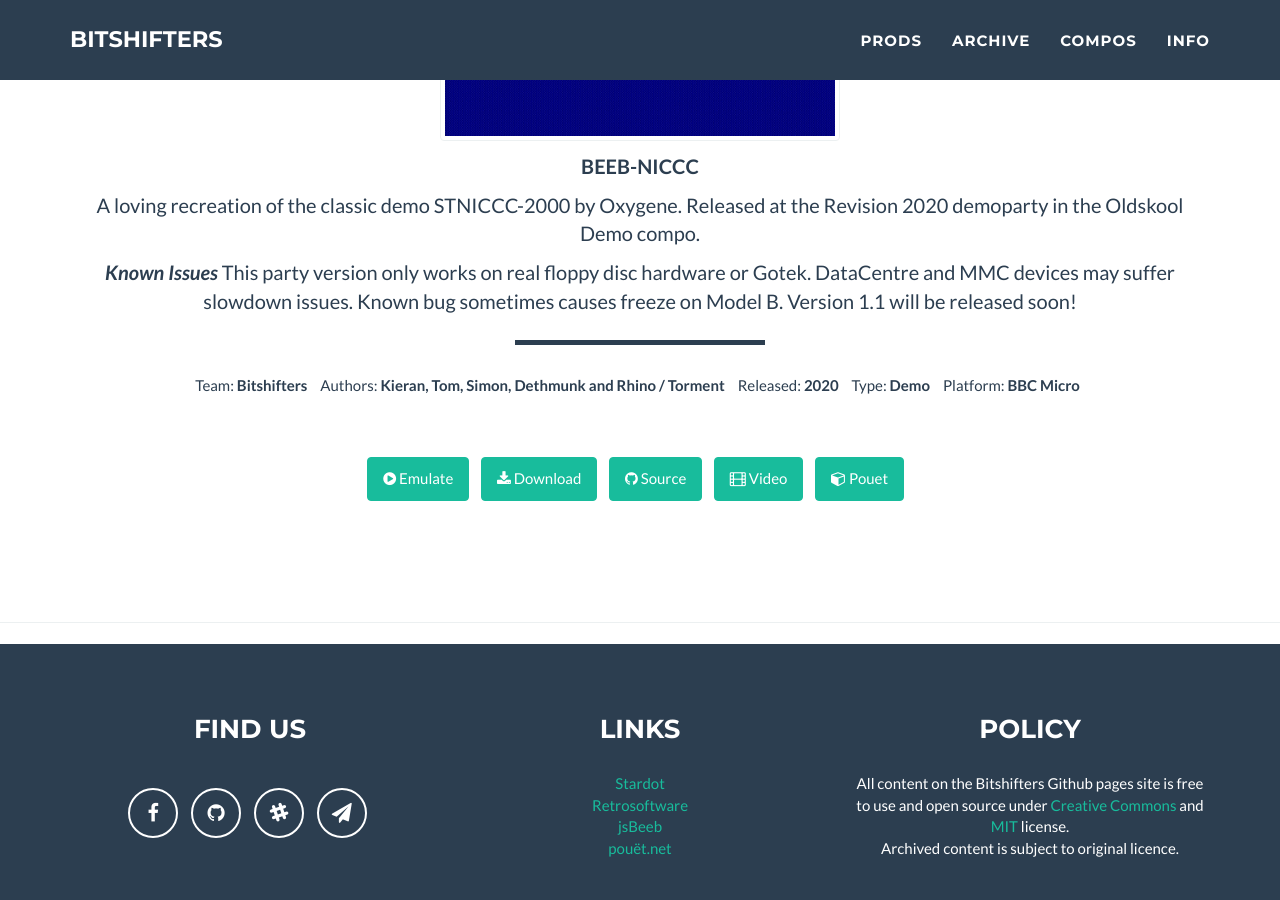
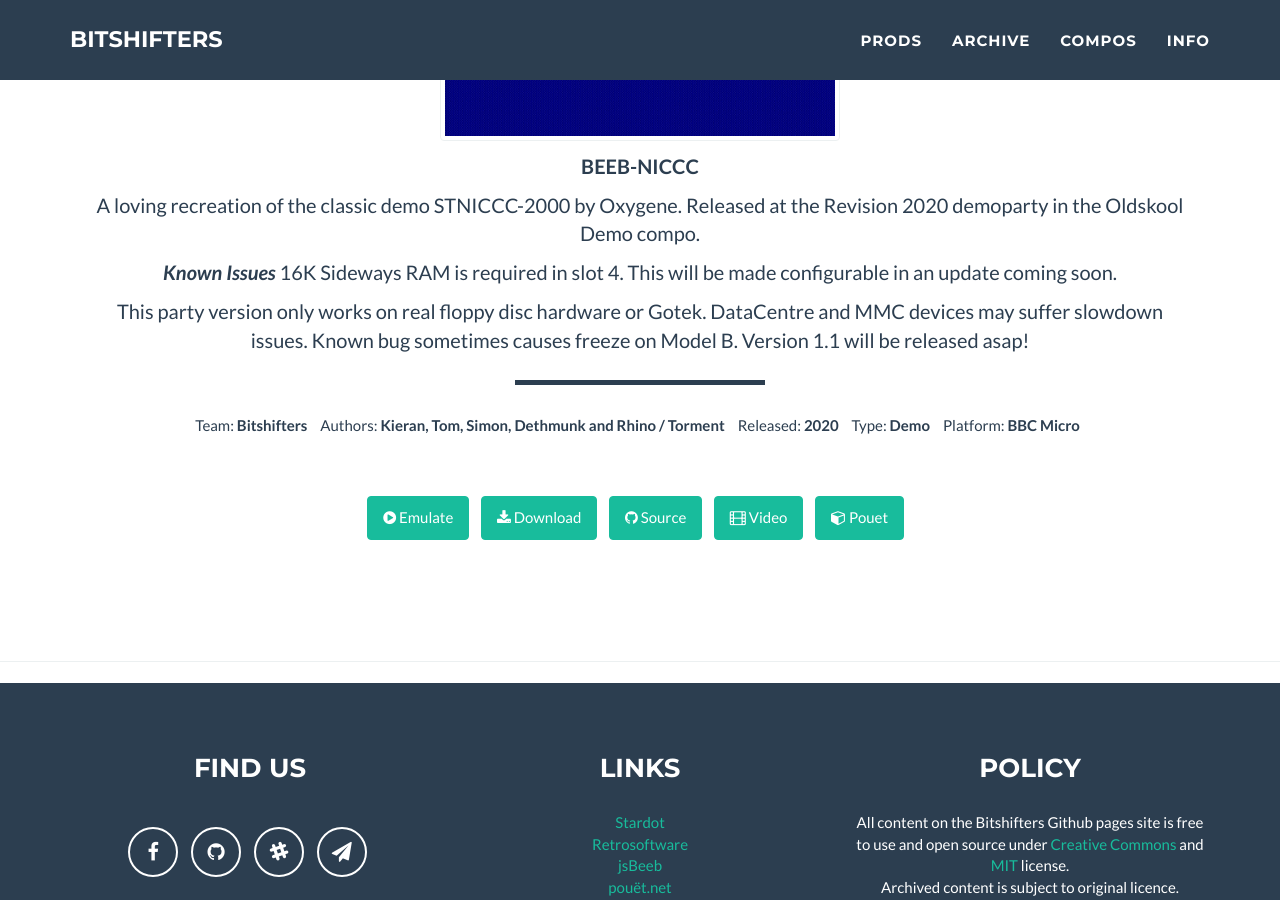
Before and after one commit to bitshifters/bitshifters.github.io, a Jekyll site: the page built from _posts/prods/2020-04-11-bs-beeb-niccc.md, in a window 1280 px wide and 900 px high, scrolled down 792 px. Built offline with Jekyll 4.4.1, drawn with Linux system fonts in a browser that asks for light colours.

Commit message:
Add swram requirement.

```diff
--- a/_posts/prods/2020-04-11-bs-beeb-niccc.md
+++ b/_posts/prods/2020-04-11-bs-beeb-niccc.md
@@ -24,4 +24,6 @@
 A loving recreation of the classic demo STNICCC-2000 by Oxygene. Released at the Revision 2020 demoparty in the Oldskool Demo compo.
 
 ***Known Issues***
-This party version only works on real floppy disc hardware or Gotek. DataCentre and MMC devices may suffer slowdown issues. Known bug sometimes causes freeze on Model B. Version 1.1 will be released soon!
+16K Sideways RAM is required in slot 4. This will be made configurable in an update coming soon.
+
+This party version only works on real floppy disc hardware or Gotek. DataCentre and MMC devices may suffer slowdown issues. Known bug sometimes causes freeze on Model B. Version 1.1 will be released asap!
```
